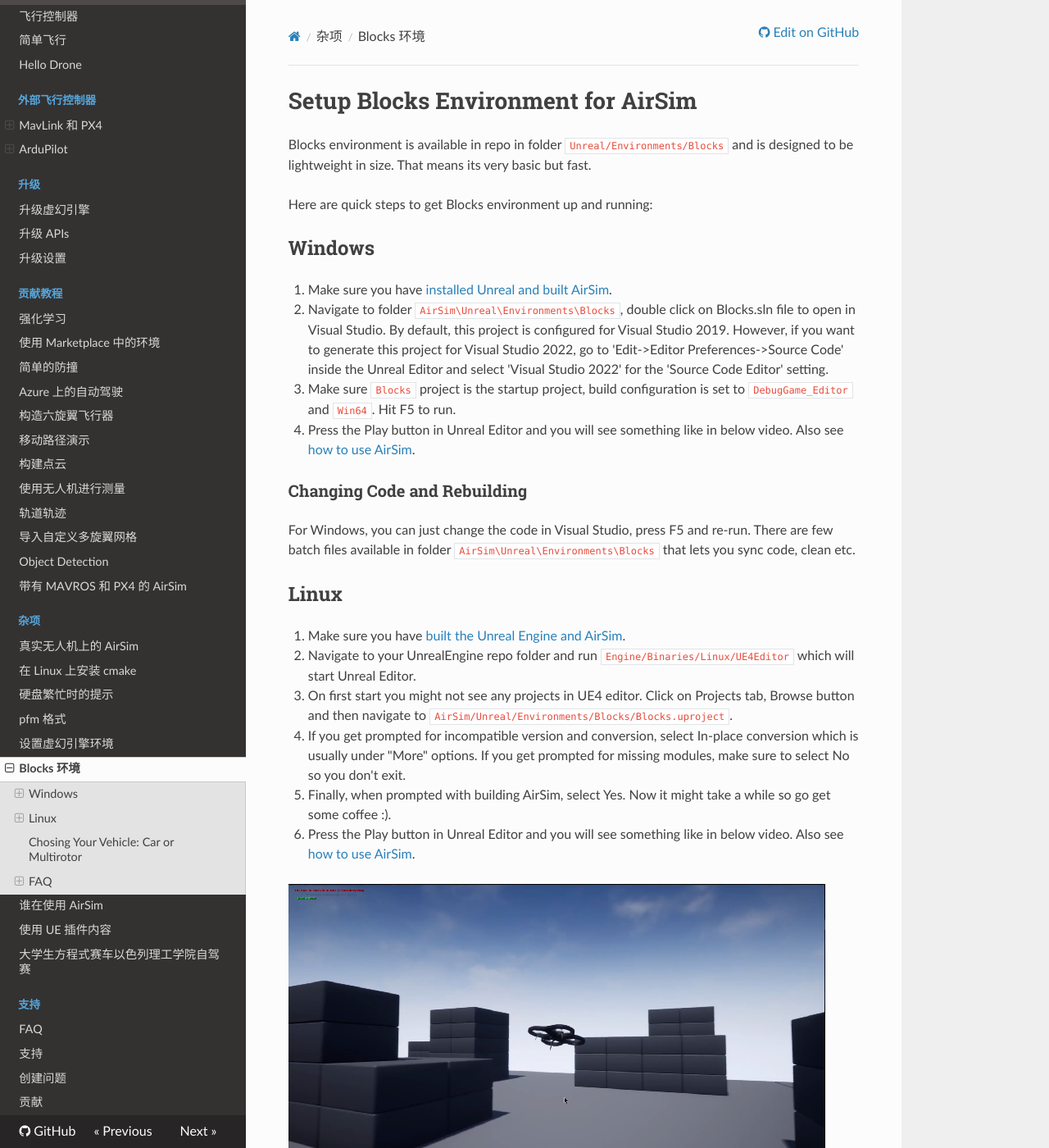
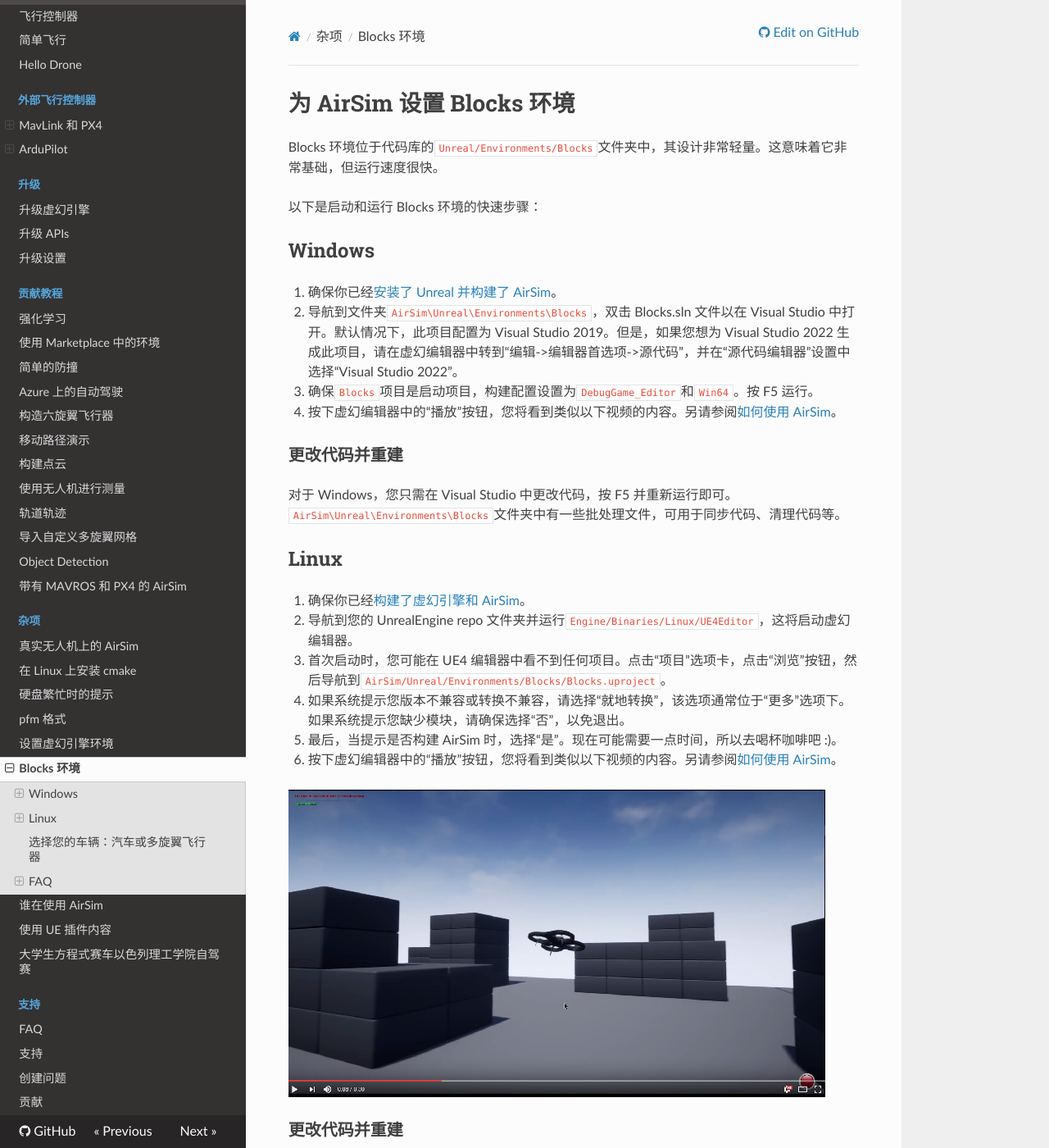
Before and after one commit to nongfu212/air_doc, an MkDocs documentation site: the page built from docs/unreal_blocks.md, in a window 1280 px wide and 1400 px high. Shown: the whole window at 82% size. Built offline with MkDocs 1.6.1, drawn with Linux system fonts in a browser that asks for light colours; nearby versions of some CDN libraries; some of the changed text lies outside the part shown.

Commit message:
为 AirSim 设置 Blocks 环境

```diff
--- a/docs/unreal_blocks.md
+++ b/docs/unreal_blocks.md
@@ -1,36 +1,44 @@
 
-# Setup Blocks Environment for AirSim
+# 为 AirSim 设置 Blocks 环境
 
-Blocks environment is available in repo in folder `Unreal/Environments/Blocks` and is designed to be lightweight in size. That means its very basic but fast.
+Blocks 环境位于代码库的`Unreal/Environments/Blocks`文件夹中，其设计非常轻量。这意味着它非常基础，但运行速度很快。
 
-Here are quick steps to get Blocks environment up and running:
+
+以下是启动和运行 Blocks 环境的快速步骤：
 
 ## Windows
 
-1. Make sure you have [installed Unreal and built AirSim](build_windows.md).
-2. Navigate to folder `AirSim\Unreal\Environments\Blocks`, double click on Blocks.sln file to open in Visual Studio. By default, this project is configured for Visual Studio 2019. However, if you want to generate this project for Visual Studio 2022, go to 'Edit->Editor Preferences->Source Code' inside the Unreal Editor and select 'Visual Studio 2022' for the 'Source Code Editor' setting.
-3. Make sure `Blocks` project is the startup project, build configuration is set to `DebugGame_Editor` and `Win64`. Hit F5 to run.
-4. Press the Play button in Unreal Editor and you will see something like in below video. Also see [how to use AirSim](https://github.com/Microsoft/AirSim/#how-to-use-it).
+1. 确保你已经[安装了 Unreal 并构建了 AirSim](build_windows.md)。
+2. 导航到文件夹`AirSim\Unreal\Environments\Blocks`，双击 Blocks.sln 文件以在 Visual Studio 中打开。默认情况下，此项目配置为 Visual Studio 2019。但是，如果您想为 Visual Studio 2022 生成此项目，请在虚幻编辑器中转到“编辑->编辑器首选项->源代码”，并在“源代码编辑器”设置中选择“Visual Studio 2022”。
+3. 确保`Blocks`项目是启动项目，构建配置设置为`DebugGame_Editor`和`Win64`。按 F5 运行。
+4. 按下虚幻编辑器中的“播放”按钮，您将看到类似以下视频的内容。另请参阅[如何使用 AirSim](https://github.com/Microsoft/AirSim/#how-to-use-it)。
 
-### Changing Code and Rebuilding
-For Windows, you can just change the code in Visual Studio, press F5 and re-run. There are few batch files available in folder `AirSim\Unreal\Environments\Blocks` that lets you sync code, clean etc.
+### 更改代码并重建
+
+对于 Windows，您只需在 Visual Studio 中更改代码，按 F5 并重新运行即可。`AirSim\Unreal\Environments\Blocks`文件夹中有一些批处理文件，可用于同步代码、清理代码等。
+
 
 ## Linux
-1. Make sure you have [built the Unreal Engine and AirSim](build_linux.md).
-2. Navigate to your UnrealEngine repo folder and run `Engine/Binaries/Linux/UE4Editor` which will start Unreal Editor.
-3. On first start you might not see any projects in UE4 editor. Click on Projects tab, Browse button and then navigate to `AirSim/Unreal/Environments/Blocks/Blocks.uproject`.
-4. If you get prompted for incompatible version and conversion, select In-place conversion which is usually under "More" options. If you get prompted for missing modules, make sure to select No so you don't exit.
-5. Finally, when prompted with building AirSim, select Yes. Now it might take a while so go get some coffee :).
-6. Press the Play button in Unreal Editor and you will see something like in below video. Also see [how to use AirSim](https://github.com/microsoft/AirSim/#how-to-use-it).
+1. 确保你已经[构建了虚幻引擎和 AirSim](build_linux.md)。
+2. 导航到您的 UnrealEngine repo 文件夹并运行`Engine/Binaries/Linux/UE4Editor`，这将启动虚幻编辑器。
+3. 首次启动时，您可能在 UE4 编辑器中看不到任何项目。点击“项目”选项卡，点击“浏览”按钮，然后导航到`AirSim/Unreal/Environments/Blocks/Blocks.uproject`。
+4. 如果系统提示您版本不兼容或转换不兼容，请选择“就地转换”，该选项通常位于“更多”选项下。如果系统提示您缺少模块，请确保选择“否”，以免退出。
+5. 最后，当提示是否构建 AirSim 时，选择“是”。现在可能需要一点时间，所以去喝杯咖啡吧 :)。
+6. 按下虚幻编辑器中的“播放”按钮，您将看到类似以下视频的内容。另请参阅[如何使用 AirSim](https://github.com/microsoft/AirSim/#how-to-use-it)。
 
 [![Blocks Demo Video](images/blocks_video.png)](https://www.youtube.com/watch?v=-r_QGaxMT4A)
 
-### Changing Code and Rebuilding
-For Linux, make code changes in AirLib or Unreal/Plugins folder and then run `./build.sh` to rebuild. This step also copies the build output to Blocks sample project. You can then follow above steps again to re-run.
+### 更改代码并重建
 
-## Chosing Your Vehicle: Car or Multirotor
-By default AirSim spawns multirotor. You can easily change this to car and use all of AirSim goodies. Please see [using car](using_car.md) guide.
+对于 Linux，请在 AirLib 或 Unreal/Plugins 文件夹中更改代码，然后运行 `./build.sh` 进行重建。此步骤还会将构建输出复制到 Blocks 示例项目中。然后，您可以再次按照上述步骤重新运行。
+
+
+## 选择您的车辆：汽车或多旋翼飞行器
+
+AirSim 默认会生成多旋翼飞行器。您可以轻松将其更改为汽车，并使用 AirSim 的所有功能。请参阅 [使用汽车](using_car.md) 指南。
+
 
 ## FAQ
-#### I see warnings about like "_BuitData" file is missing.
-These are intermediate files and you can safely ignore it.
+#### 我看到有关“_BuitData”文件丢失的警告。
+
+这些是中间文件，您可以放心地忽略它。
```
